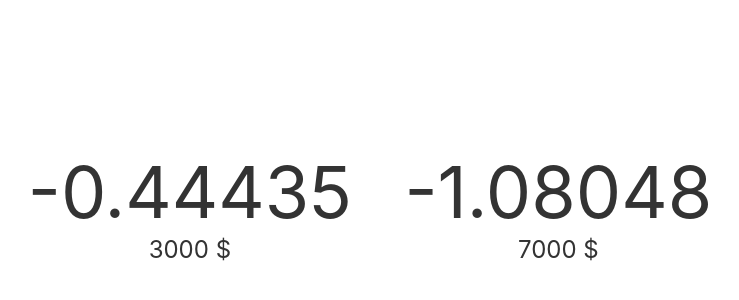
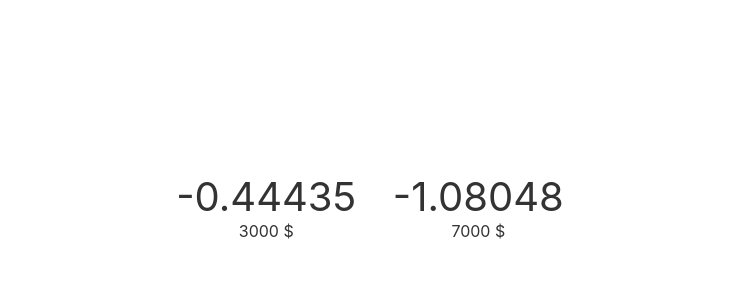
Before and after one commit to HRomanov/moneyCounter, a plain HTML site: page index.html in a window 1280 px wide. Shown: the part 194-494 px from the top of the page, without its empty margins (270-1009 px from the left). Drawn offline with Linux system fonts and the light colour scheme.

Commit message:
Add files via upload

```diff
--- a/style.css
+++ b/style.css
@@ -12,7 +12,8 @@ html, body {
 
 body {
   align-items: center;
-  background-color: ;
+  background-color:rgba(0, 0, 0, 0);
+
   display: flex;
   font-family: -apple-system,
     BlinkMacSystemFont,
@@ -39,7 +40,7 @@ h1 {
 
 li {
   display: inline-block;
-  font-size: 1.5em;
+  font-size: 1em;
   list-style-type: none;
   padding: 1em;
   text-transform: uppercase;
@@ -47,7 +48,7 @@ li {
 
 li span {
   display: block;
-  font-size: 4.5rem;
+  font-size: 2.5rem;
 }
 
 .message {
```
